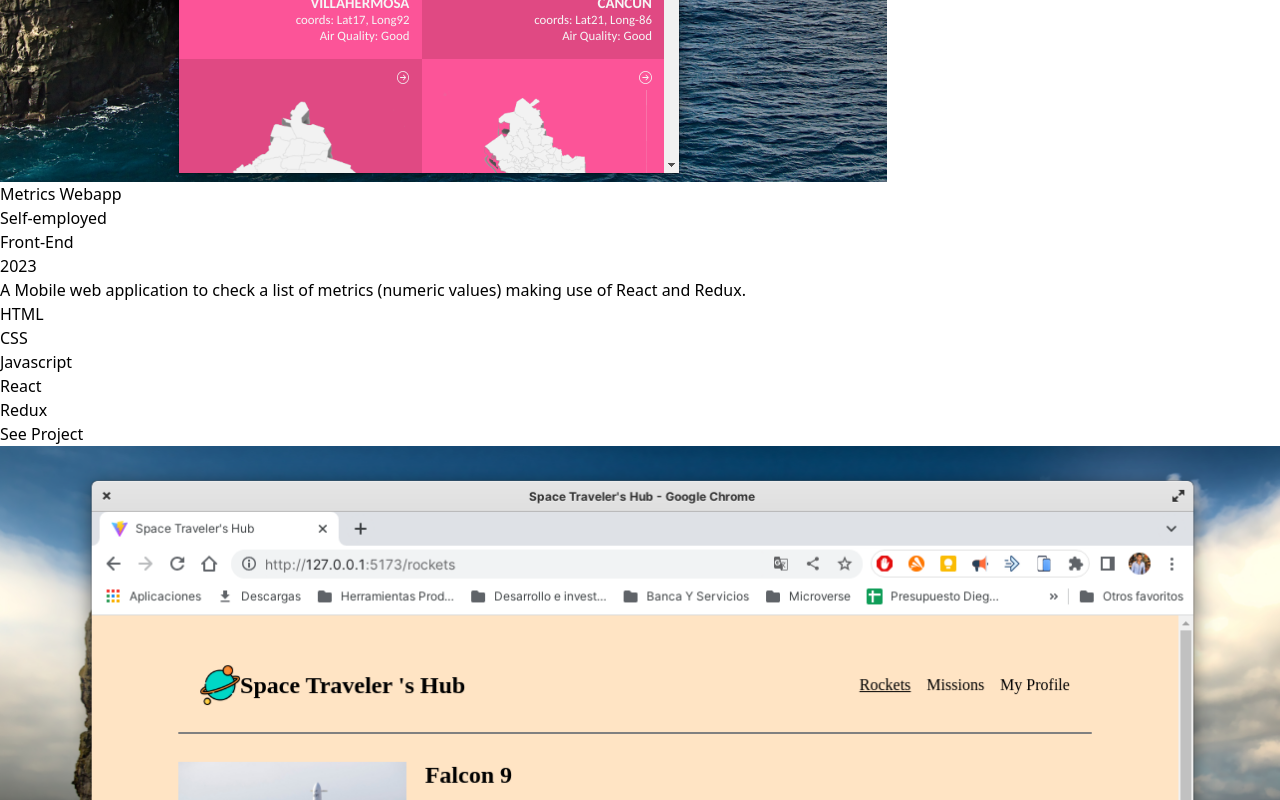
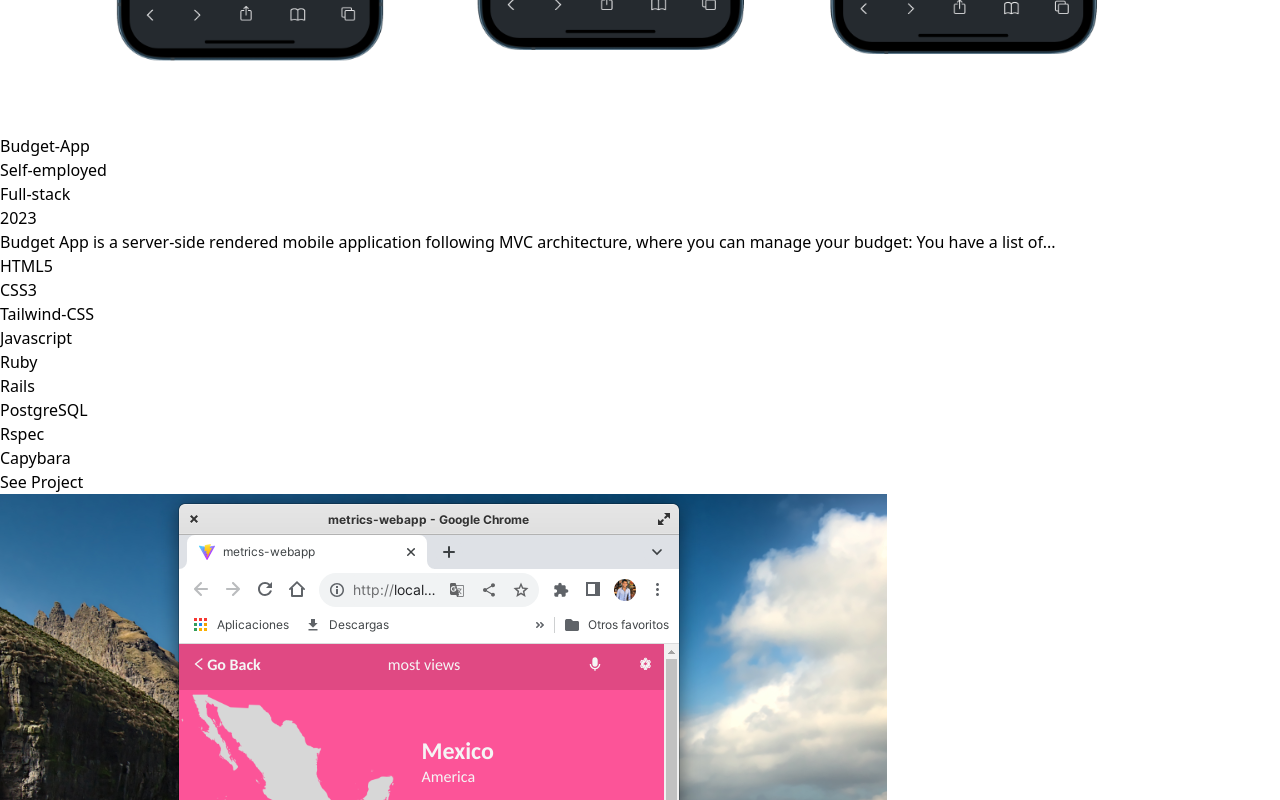
Before and after one commit to Diegogagan2587/Diegogagan2587.github.io, a React (Vite) app: page / in a window 1280 px wide. Shown: the part 3180-3980 px from the top of the page. Built offline with nearby package versions, Linux system fonts and the light colour scheme.

Commit message:
Add new Project: Budget-app

```diff
--- a/src/data/projects.js
+++ b/src/data/projects.js
@@ -10,6 +10,7 @@ import imgProductLandingPage from '/assets/img/projects/landing-page-original-tr
 import imgTributePage from '/assets/img/projects/tribute-page.png';
 import bookAConcert from '/assets/img/projects/book-a-concert.png';
 import recipeApp from '/assets/img/projects/recipe-app-best-dishes.png';
+import budgetApp from '/assets/img/projects/budget-app-live-demo.png';
 
 const projects = [
   {
@@ -51,6 +52,30 @@ const projects = [
       'HTML5',
       'CSS3',
       'Bootstrap',
+      'Ruby',
+      'Rails',
+      'PostgreSQL',
+      'Rspec',
+      'Capybara',
+    ],
+  },
+  {
+    name: 'Budget-App',
+    company: 'Self-employed',
+    typeOfDev: 'Full-stack',
+    date: '2023',
+    description:
+      'Budget App is a server-side rendered mobile application following MVC architecture, where you can manage your budget: You have a list of...',
+    descriptionDesk:
+      'Budget App is a server-side rendered mobile application following MVC architecture, where you can manage your budget: You have a list of transactions associated with a category so you can see how much money you spent on what.',
+    img: budgetApp,
+    liveVersion: 'https://www-budget-app.onrender.com/',
+    source: 'https://github.com/Diegogagan2587/budget-app',
+    technologies: [
+      'HTML5',
+      'CSS3',
+      'Tailwind-CSS',
+      'Javascript',
       'Ruby',
       'Rails',
       'PostgreSQL',
```
Also changed, not shown: public/assets/img/projects/budget-app-live-demo.png (added).
